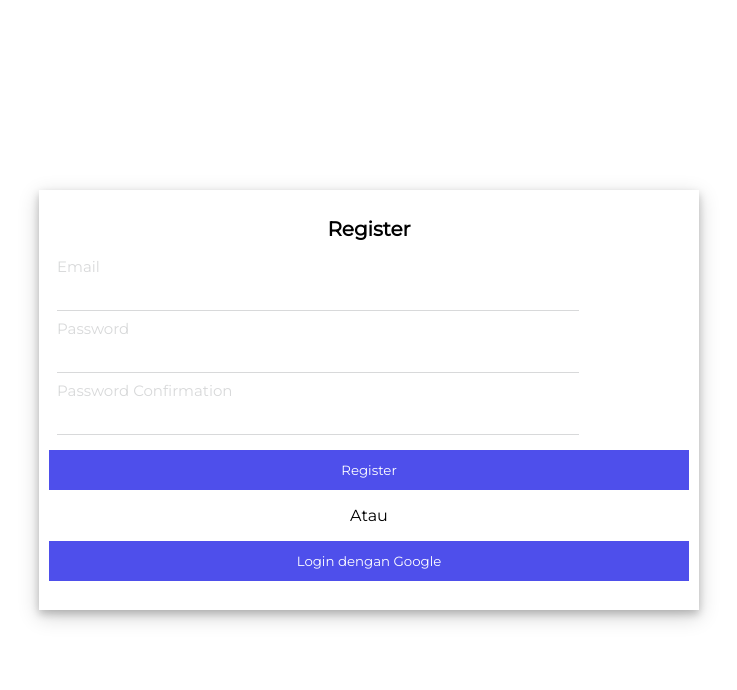
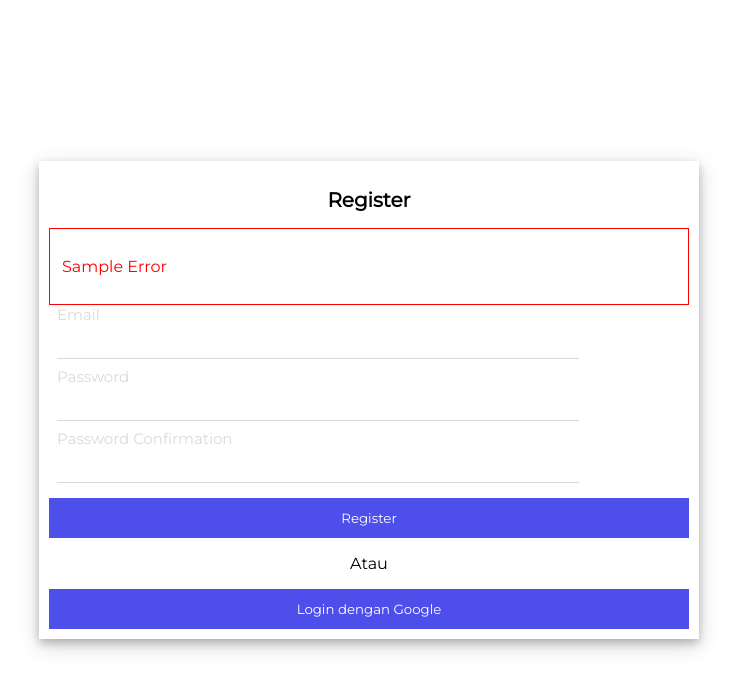
Before and after one commit to RNekoCloud/cvzn-client-dev, a React (Vite) app: page /register in a window 1280 px wide. Shown: the top 690 px of the page, without its empty margins (271-1008 px from the left). Built offline with nearby package versions, Linux system fonts and the light colour scheme.

Commit message:
feat: Add popup components to Register route

```diff
--- a/src/routes/Register.tsx
+++ b/src/routes/Register.tsx
@@ -3,6 +3,7 @@ import axios from "axios"
 import { RegisterData } from "../types/payload"
 import { CardContainer, Card, CardTitle } from "../components/Card/Card.style"
 import { Button } from "../components/Button/Button.style"
+import { PopupWrapper, PopupMsg } from "../components/Popup/Popup.style"
 
 const Register = () => {
     const [data, setData] = useState<RegisterData>({
@@ -33,6 +34,9 @@ const Register = () => {
             <CardContainer>
                 <Card>
                     <CardTitle>Register</CardTitle>
+		    <PopupWrapper>
+			<PopupMsg>Sample Error</PopupMsg>
+		    </PopupWrapper>
                     <label htmlFor="" className="form__label">Email</label>
                     <input type="text" className="form__input" name="email"  onChange={handleChange} value={data.email} />
                     <label htmlFor="" className="form__label">Password</label>
```
